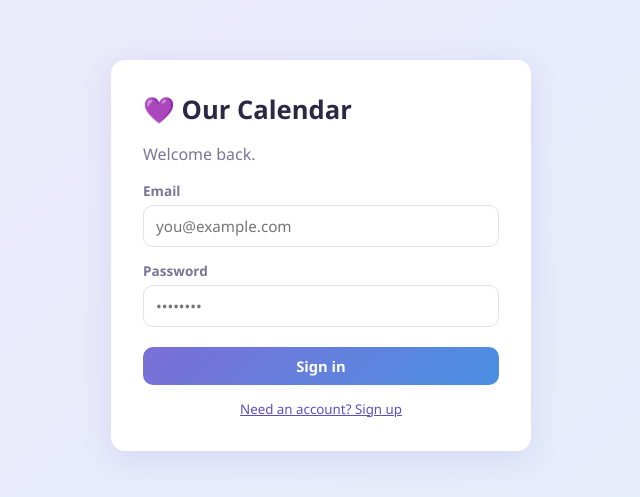
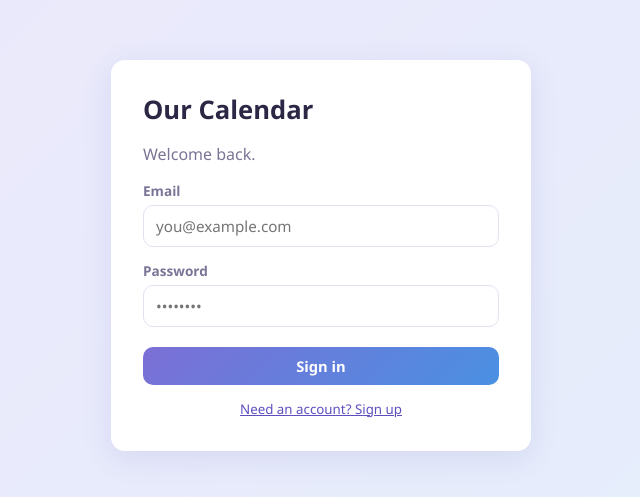
Before and after one commit to bscavillo/calendar, a React (Vite) app: page / in a window 1280 px wide. Shown: the part 145-642 px from the top of the page, without its empty margins (319-959 px from the left). Built offline with nearby package versions, Linux system fonts and the light colour scheme; no server answers.

Commit message:
refactor: remove emojis from UI text and favicon

```diff
--- a/src/components/Login.jsx
+++ b/src/components/Login.jsx
@@ -39,7 +39,7 @@ export default function Login() {
   return (
     <div className="centered-screen">
       <form className="card login-card" onSubmit={handleSubmit}>
-        <h1>💜 Our Calendar</h1>
+        <h1>Our Calendar</h1>
         <p className="muted">{mode === 'signin' ? 'Welcome back.' : 'Create your account.'}</p>
 
         {mode === 'signup' && (
--- a/src/components/SetupNotice.jsx
+++ b/src/components/SetupNotice.jsx
@@ -2,7 +2,7 @@ export default function SetupNotice() {
   return (
     <div className="centered-screen">
       <div className="card setup-card">
-        <h1>💜 Our Calendar</h1>
+        <h1>Our Calendar</h1>
         <p>Almost there — the app just needs to be connected to your free Supabase project.</p>
         <ol>
           <li>Create a free project at <strong>supabase.com</strong></li>
--- a/src/hooks/useReminders.js
+++ b/src/hooks/useReminders.js
@@ -24,7 +24,7 @@ export function useReminders(events) {
             hour: '2-digit',
             minute: '2-digit',
           })
-          new Notification('💜 Upcoming: ' + ev.title, {
+          new Notification('Upcoming: ' + ev.title, {
             body: `Starts at ${when}${ev.location ? ' · ' + ev.location : ''}`,
           })
         }
```
Also changed, not shown: index.html (+1 -1 lines).
